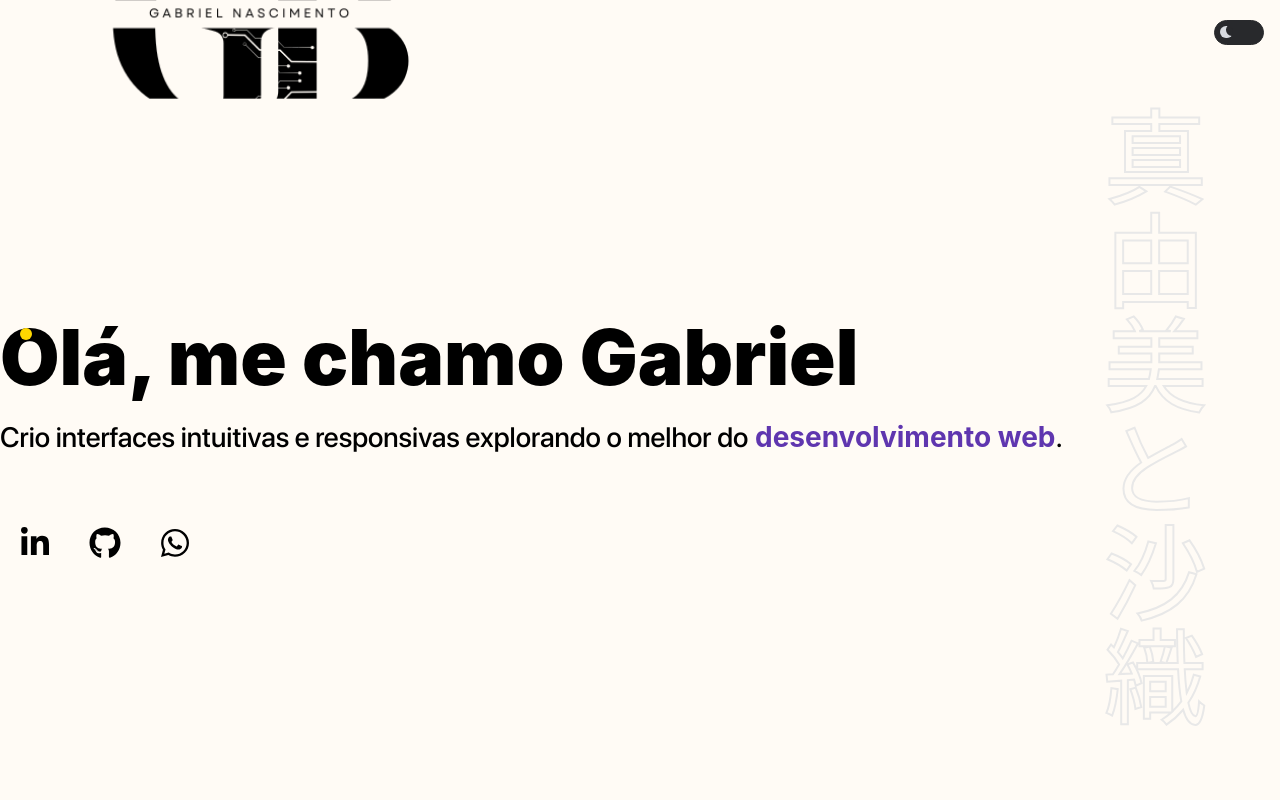
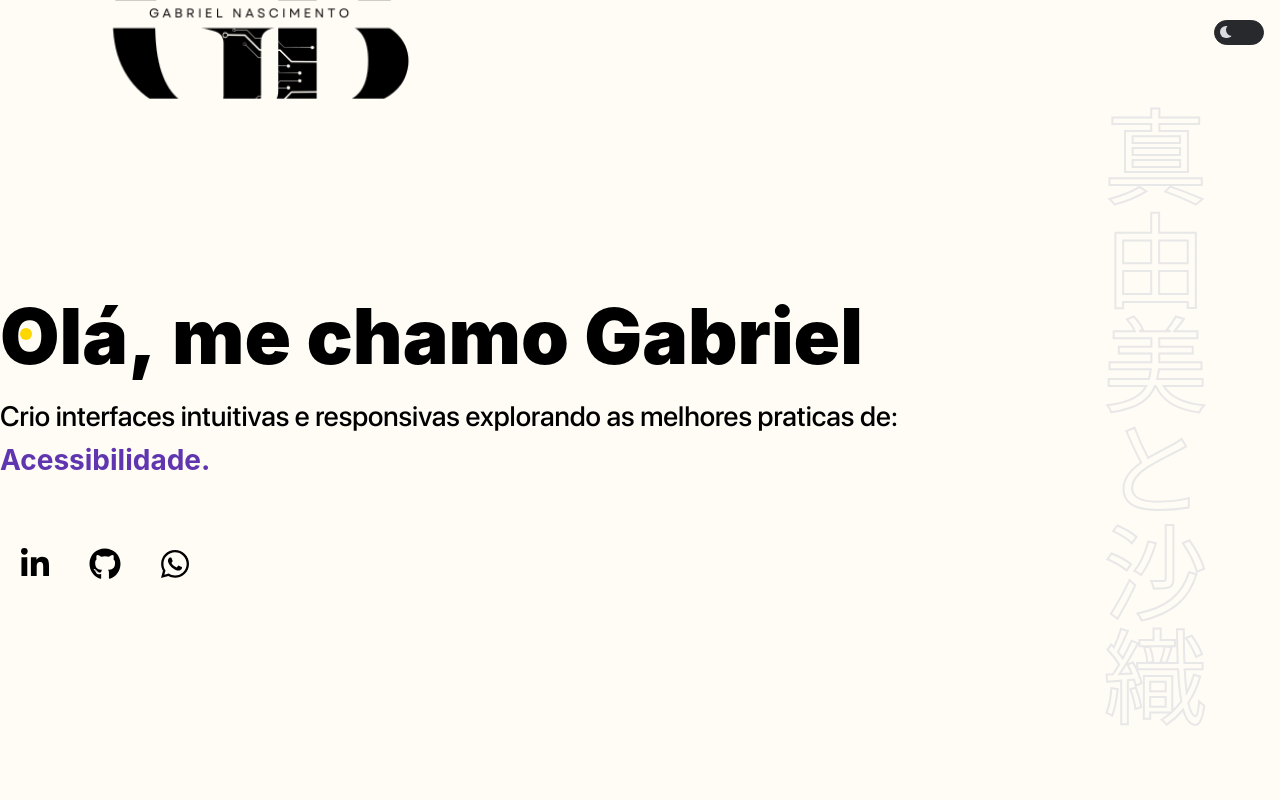
Before and after one commit to GabrielNBS/repository, a React (Create React App) app: page / in a window 1280 px wide. Shown: the top 800 px of the page. Built offline with nearby package versions, Linux system fonts and the light colour scheme; a web font is replaced by a local one.

Commit message:
style: Add animated text components for enhanced hero section; Implement fade-in and typing effects

```diff
--- a/src/Containers/Hero/Hero.tsx
+++ b/src/Containers/Hero/Hero.tsx
@@ -2,6 +2,9 @@ import React from 'react'
 import * as S from './styles'
 import { Text } from '../../Components/Text/styles'
 import SocialNavBar from '../../Components/SocialNavBar/SocialNavBar'
+import AnimatedText from '../../motion/AnimatedText'
+import FadeInText from '../../motion/FadeInText'
+import TypingLoop from '../../motion/TypingLoop'
 
 export default function Hero() {
   return (
@@ -9,11 +12,23 @@ export default function Hero() {
       <span className="children_names">真由美と沙織</span>
       <div className="container">
         <Text as="h2" $variant="hero">
-          Olá, me chamo Gabriel
+          <AnimatedText />
         </Text>
         <Text as="p" $variant="h3">
-          Crio interfaces intuitivas e responsivas explorando o melhor do
-          <strong> desenvolvimento web</strong>.
+          <FadeInText>
+            Crio interfaces intuitivas e responsivas explorando as melhores
+            praticas de:{' '}
+            <strong>
+              <TypingLoop
+                texts={[
+                  'Desenvolvimento.',
+                  'UI/UX.',
+                  'Acessibilidade.',
+                  'Responsividade.',
+                ]}
+              />
+            </strong>
+          </FadeInText>
         </Text>
         <SocialNavBar />
       </div>
--- /dev/null
+++ b/src/motion/AnimatedText.tsx
@@ -0,0 +1,42 @@
+import React from 'react'
+import { motion } from 'framer-motion'
+
+const text = 'Olá, me chamo Gabriel'
+
+const container = {
+  hidden: { opacity: 0 },
+  visible: (i = 1) => ({
+    opacity: 1,
+    transition: {
+      staggerChildren: 0.05, // intervalo entre letras
+      delayChildren: 0.2 * i,
+    },
+  }),
+}
+
+const child = {
+  hidden: {
+    opacity: 0,
+    y: `0.25em`,
+  },
+  visible: {
+    opacity: 1,
+    y: `0em`,
+    transition: {
+      duration: 0.5,
+      ease: [0.2, 0.65, 0.3, 0.9],
+    },
+  },
+}
+
+export default function AnimatedText() {
+  return (
+    <motion.div variants={container} initial="hidden" animate="visible">
+      {text.split('').map((char, index) => (
+        <motion.span key={index} variants={child}>
+          {char === ' ' ? '\u00A0' : char}
+        </motion.span>
+      ))}
+    </motion.div>
+  )
+}
--- /dev/null
+++ b/src/motion/FadeInText.tsx
@@ -0,0 +1,24 @@
+import React from 'react'
+import { motion } from 'framer-motion'
+
+interface FadeInTextProps {
+  children: React.ReactNode
+  delay?: number
+  duration?: number
+}
+
+export default function FadeInText({
+  children,
+  delay = 0.2,
+  duration = 0.6,
+}: FadeInTextProps) {
+  return (
+    <motion.div
+      initial={{ opacity: 0, y: 20 }}
+      animate={{ opacity: 1, y: 0 }}
+      transition={{ delay, duration, ease: 'easeOut' }}
+    >
+      {children}
+    </motion.div>
+  )
+}
--- /dev/null
+++ b/src/motion/TypingLoop.tsx
@@ -0,0 +1,51 @@
+import React from 'react'
+import { useEffect, useState } from 'react'
+import { AnimatePresence, motion } from 'framer-motion'
+
+type TypingLoopProps = {
+  texts: string[]
+  duration?: number
+}
+
+const TypingLoop = ({ texts, duration = 3000 }: TypingLoopProps) => {
+  const [current, setCurrent] = useState(0)
+
+  useEffect(() => {
+    const interval = setInterval(() => {
+      setCurrent((prev) => (prev + 1) % texts.length)
+    }, duration)
+
+    return () => clearInterval(interval)
+  }, [texts.length, duration])
+
+  return (
+    <div
+      style={{
+        display: 'inline-block',
+        height: '2.5rem',
+        width: '100%',
+        overflow: 'hidden',
+        position: 'relative',
+        verticalAlign: 'bottom',
+      }}
+    >
+      <AnimatePresence mode="wait">
+        <motion.div
+          key={texts[current]}
+          initial={{ y: '100%', opacity: 0 }}
+          animate={{ y: '0%', opacity: 1 }}
+          exit={{ y: '-100%', opacity: 0 }}
+          transition={{ duration: 0.4, ease: 'easeInOut' }}
+          style={{
+            position: 'absolute',
+            whiteSpace: 'nowrap',
+          }}
+        >
+          {texts[current]}
+        </motion.div>
+      </AnimatePresence>
+    </div>
+  )
+}
+
+export default TypingLoop
```
